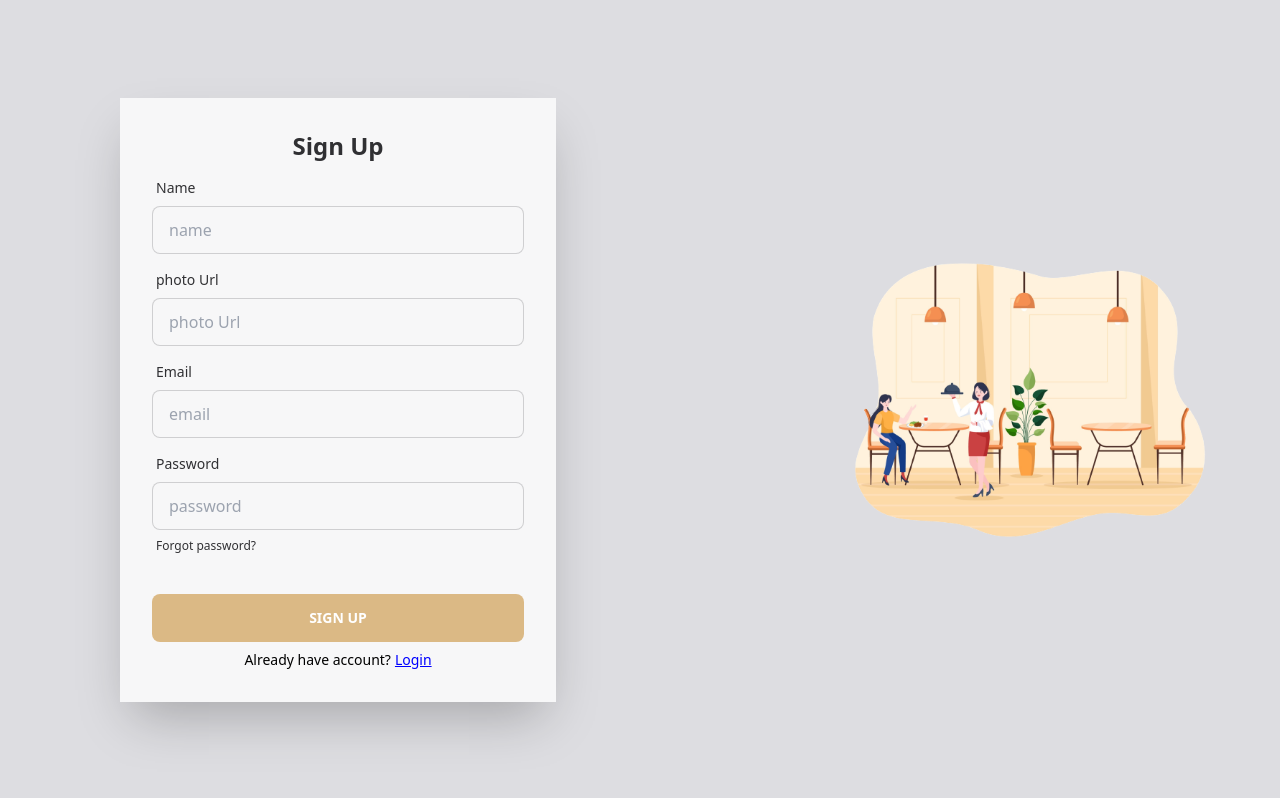
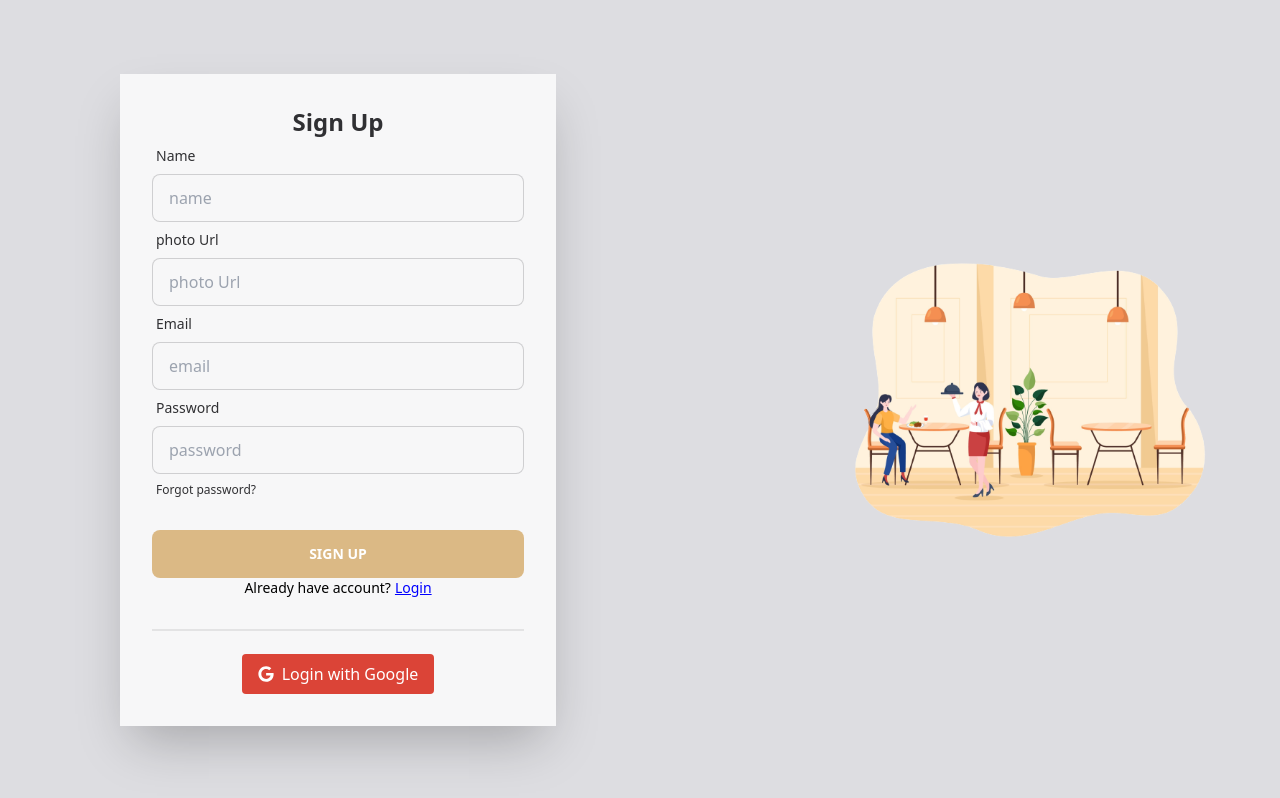
Before and after one commit to rajibrahman74/bistro-boss-resturant-client, a React (Vite) app: page /signup in a window 1280 px wide. Built offline with nearby package versions, Linux system fonts and the light colour scheme; no server answers.

Commit message:
[ADD]-Google Sign and when to save user info

```diff
--- a/src/pages/Login/Login.jsx
+++ b/src/pages/Login/Login.jsx
@@ -10,6 +10,7 @@ import { AuthContext } from "../../providers/AuthProvider";
 
 import loginImage from "../../../src/assets/others/authentication2.png";
 import Swal from "sweetalert2";
+import SocialLogin from "../Shared/SocialLogin/SocialLogin";
 
 const Login = () => {
   const { singIn } = useContext(AuthContext);
@@ -18,7 +19,6 @@ const Login = () => {
   const location = useLocation();
 
   const from = location.state?.from?.pathname || "/";
-  console.log(from);
 
   useEffect(() => {
     loadCaptchaEnginge(6);
@@ -78,10 +78,8 @@ const Login = () => {
             <img className="w-full" src={loginImage} alt="Login" />
           </div>
           <div className="card flex-shrink-0 w-full md:w-1/2">
-            <form
-              onSubmit={handleLogin}
-              className="card-body w-full md:w-[436px] mx-auto shadow-2xl bg-base-100 h-full"
-            >
+            <div className="card-body w-full md:w-[436px] mx-auto shadow-2xl bg-base-100 h-full">
+              <form onSubmit={handleLogin}>
                 <h2 className="text-center font-semibold text-2xl">Login</h2>
                 <div className="form-control">
                   <label className="label">
@@ -134,12 +132,17 @@ const Login = () => {
                 <p className="text-sm text-center text-black">
                   <span>
                     New here?
-                  <Link className="underline text-[#0000ff] ml-1" to="/signup">
+                    <Link
+                      className="underline text-[#0000ff] ml-1"
+                      to="/signup"
+                    >
                       Create an account
                     </Link>
                   </span>
                 </p>
               </form>
+              <SocialLogin />
+            </div>
           </div>
         </div>
       </div>
--- /dev/null
+++ b/src/pages/Shared/SocialLogin/SocialLogin.jsx
@@ -0,0 +1,52 @@
+import React, { useContext } from "react";
+import { FaGoogle } from "react-icons/fa";
+import { AuthContext } from "../../../providers/AuthProvider";
+import { useLocation, useNavigate } from "react-router-dom";
+
+const SocialLogin = () => {
+  const { googleSignIn } = useContext(AuthContext);
+  const navigate = useNavigate();
+  const location = useLocation();
+
+  const from = location.state?.from?.pathname || "/";
+  const handleGoogleLogin = () => {
+    googleSignIn()
+      .then((result) => {
+        const loggedUser = result.user;
+        console.log(loggedUser);
+        fetch("http://localhost:5000/users", {
+          method: "POST",
+          headers: {
+            "Content-Type": "application/json",
+          },
+          body: JSON.stringify(),
+        })
+          .then((res) => res.json())
+          .then((data) => {
+            if (data.insertedId) {
+              navigate(from, { replace: true });
+            }
+          });
+      })
+      .catch((error) => {
+        console.error(error.message);
+      });
+  };
+  return (
+    <div>
+      <div className="divider"></div>
+      <div className="section">
+        <button
+          onClick={handleGoogleLogin}
+          className="flex items-center justify-center bg-red-500 text-white py-2 px-4 rounded focus:outline-none focus:ring-2 focus:ring-offset-2 focus:ring-red-500 mx-auto border-0"
+          style={{ backgroundColor: "#DB4437" }}
+        >
+          <FaGoogle className="mr-2" />
+          Login with Google
+        </button>
+      </div>
+    </div>
+  );
+};
+
+export default SocialLogin;
--- a/src/pages/SignUp/SignUp.jsx
+++ b/src/pages/SignUp/SignUp.jsx
@@ -1,10 +1,11 @@
 import React, { useContext } from "react";
 import singinImage from "../../../src/assets/others/authentication2.png";
 import { useForm } from "react-hook-form";
-import { Link, useNavigate } from "react-router-dom";
+import { Link, useLocation, useNavigate } from "react-router-dom";
 import { Helmet } from "react-helmet-async";
 import { AuthContext } from "../../providers/AuthProvider";
 import Swal from "sweetalert2";
+import SocialLogin from "../Shared/SocialLogin/SocialLogin";
 
 const SignUp = () => {
   const {
@@ -15,6 +16,9 @@ const SignUp = () => {
   } = useForm();
   const { createUser, updateUserProfile } = useContext(AuthContext);
   const navigate = useNavigate();
+  const location = useLocation();
+
+  const from = location.state?.from?.pathname || "/";
   const onSubmit = (data) => {
     createUser(data.email, data.password)
       .then((result) => {
@@ -65,7 +69,7 @@ const SignUp = () => {
           timer: 1500,
         });
         reset();
-        navigate("/");
+        navigate(from, { replace: true });
       })
       .catch((error) => {
         console.error(error.message);
@@ -89,10 +93,8 @@ const SignUp = () => {
             <img className="w-full" src={singinImage} alt="" />
           </div>
           <div className="card flex-shrink-0 w-full md:w-1/2">
-            <form
-              onSubmit={handleSubmit(onSubmit)}
-              className="card-body w-full md:w-[436px] mx-auto shadow-2xl bg-base-100 h-full"
-            >
+            <div className="card-body w-full md:w-[436px] mx-auto shadow-2xl bg-base-100 h-full">
+              <form onSubmit={handleSubmit(onSubmit)}>
                 <h2 className="text-center font-semibold text-2xl">Sign Up</h2>
                 <div className="form-control">
                   <label className="label">
@@ -163,7 +165,6 @@ const SignUp = () => {
                     </a>
                   </label>
                 </div>
-
                 <div className="form-control mt-6">
                   <input
                     className="text-white btn border-0 bg-[#d1a054b3]"
@@ -180,6 +181,8 @@ const SignUp = () => {
                   </span>
                 </p>
               </form>
+              <SocialLogin />
+            </div>
           </div>
         </div>
       </div>
--- a/src/providers/AuthProvider.jsx
+++ b/src/providers/AuthProvider.jsx
@@ -1,10 +1,12 @@
 import { useEffect, useState } from "react";
 import { createContext } from "react";
 import {
+  GoogleAuthProvider,
   createUserWithEmailAndPassword,
   getAuth,
   onAuthStateChanged,
   signInWithEmailAndPassword,
+  signInWithPopup,
   signOut,
   updateProfile,
 } from "firebase/auth";
@@ -16,6 +18,7 @@ const auth = getAuth(app);
 const AuthProvider = ({ children }) => {
   const [user, setUser] = useState(null);
   const [loading, setLoading] = useState(true);
+  const googleProvider = new GoogleAuthProvider();
 
   const createUser = (email, password) => {
     setLoading(true);
@@ -32,6 +35,12 @@ const AuthProvider = ({ children }) => {
   const singIn = (email, password) => {
     setLoading(true);
     return signInWithEmailAndPassword(auth, email, password);
+  };
+
+  // google sing in
+  const googleSignIn = () => {
+    setLoading(true);
+    return signInWithPopup(auth, googleProvider);
   };
 
   const logOut = () => {
@@ -57,6 +66,7 @@ const AuthProvider = ({ children }) => {
     singIn,
     logOut,
     updateUserProfile,
+    googleSignIn,
   };
   return (
     <AuthContext.Provider value={authInfo}>{children}</AuthContext.Provider>
```
Lines whose indentation alone changed are shown as unchanged.
